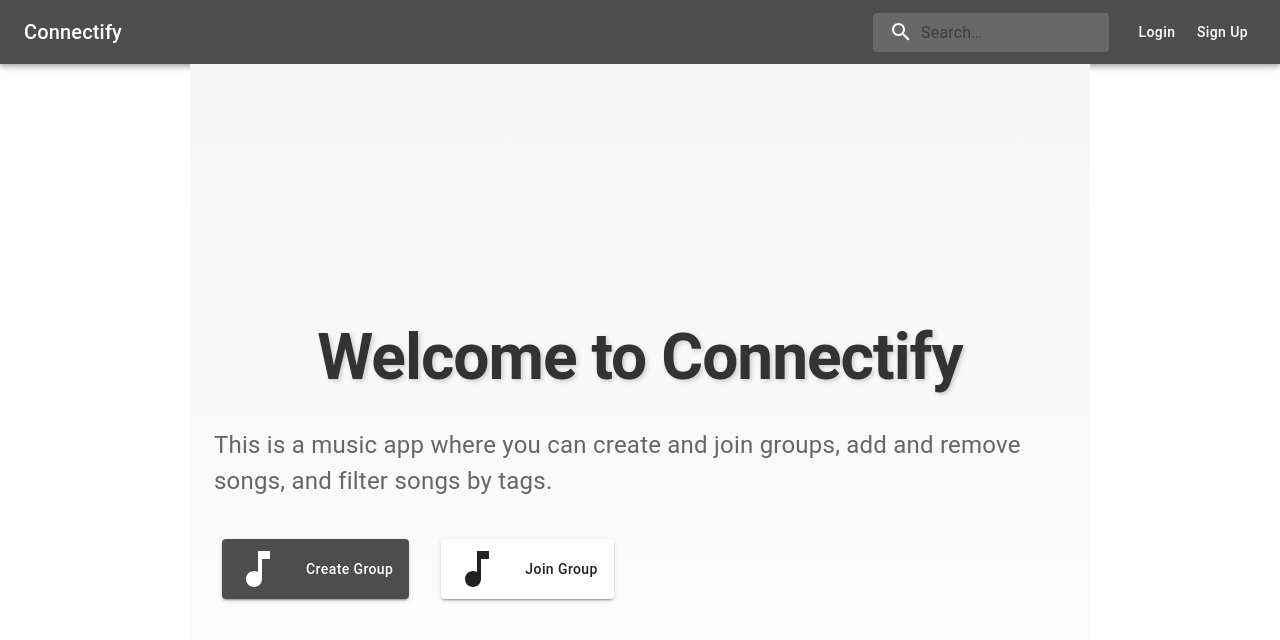
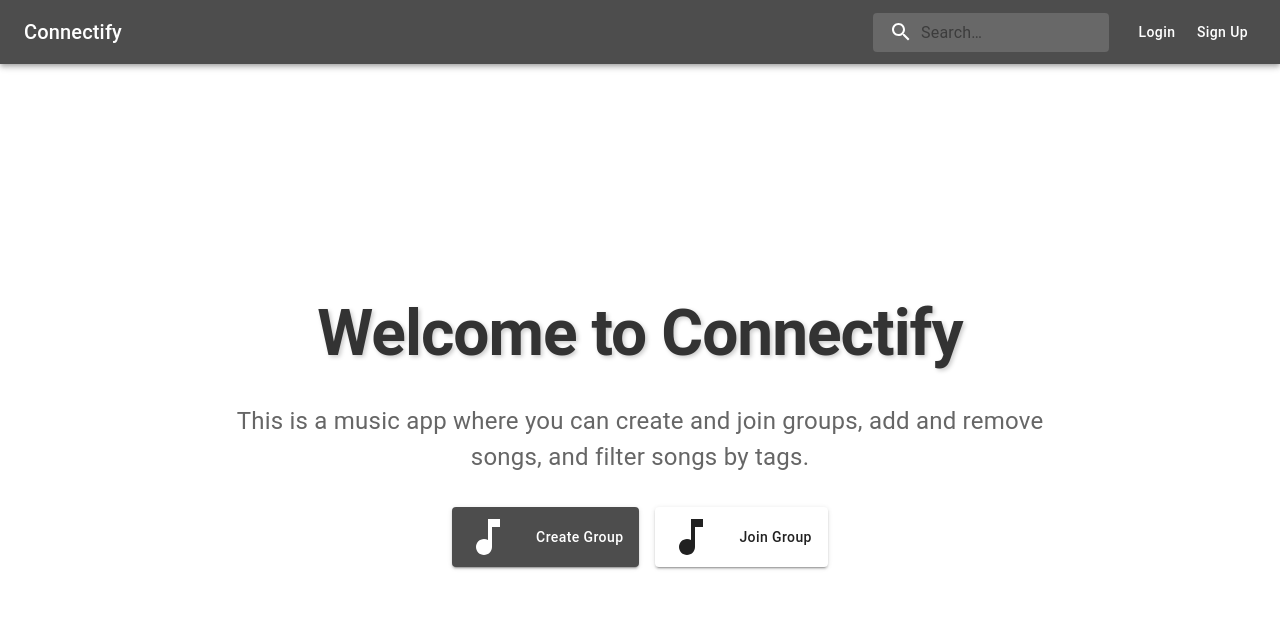
Before and after one commit to quanphan2906/symphonia, a Next.js app in the folder client/: page / in a window 1280 px wide. Shown: the top 640 px of the page. Built offline with nearby package versions, Linux system fonts and the light colour scheme; no server answers.

Commit message:
Merged home and add some edits

```diff
--- a/client/package.json
+++ b/client/package.json
@@ -1,7 +1,8 @@
 {
-  "name": "client",
+  "name": "connectify",
   "version": "0.1.0",
   "private": true,
+  "homepage": "https://GehadSalemFekry.github.io/connectify",
   "scripts": {
     "dev": "next dev",
     "build": "next build",
@@ -17,6 +18,7 @@
     "@mui/material": "^5.14.14",
     "@supabase/supabase-js": "^2.32.0",
     "dotenv": "^16.3.1",
+    "gh-pages": "^6.0.0",
     "next": "13.4.10",
     "react": "18.2.0",
     "react-dom": "18.2.0"
--- a/client/src/components/Header.js
+++ b/client/src/components/Header.js
@@ -58,7 +58,6 @@ const StyledInputBase = styled(InputBase)(({ theme }) => ({
 
 export default function Header() {
   const { user, logout } = useContext(UserContext);
-  // const user = true;
   const router = useRouter();
   const [anchorEl, setAnchorEl] = useState(null);
 
--- /dev/null
+++ b/client/src/components/Home.js
@@ -0,0 +1,86 @@
+import React from "react";
+import Typography from "@mui/material/Typography";
+import Container from "@mui/material/Container";
+import Button from "@mui/material/Button";
+import Grid from "@mui/material/Grid";
+import MusicNoteIcon from "@mui/icons-material/MusicNote";
+import { useRouter } from "next/router";
+
+function Home() {
+  const router = useRouter();
+
+  const handleClick = () => {
+    router.push("/auth/signup");
+  };
+  return (
+    <Container
+      maxWidth="md"
+      style={{
+        height: "calc(100vh - 64px)",
+        display: "flex",
+        flexDirection: "column",
+        justifyContent: "center",
+        textAlign: "center",
+      }}
+    >
+      <Typography
+        variant="h1"
+        style={{
+          fontSize: "4rem",
+          fontWeight: "bold",
+          marginBottom: "2rem",
+          color: "#333",
+          textShadow: "2px 2px 4px #ccc",
+        }}
+      >
+        Welcome to Connectify
+      </Typography>
+      <Typography
+        variant="body1"
+        style={{ fontSize: "1.5rem", marginBottom: "2rem", color: "#666" }}
+      >
+        This is a music app where you can create and join groups, add and remove
+        songs, and filter songs by tags.
+      </Typography>
+      <Grid
+        container
+        spacing={2}
+        style={{
+          display: "flex",
+          justifyContent: "center",
+        }}
+      >
+        <Grid item>
+          <Button
+            variant="contained"
+            color="primary"
+            onClick={handleClick}
+            startIcon={
+              <MusicNoteIcon
+                style={{ fontSize: "3rem", marginRight: "1rem" }}
+              />
+            }
+          >
+            Create Group
+          </Button>
+        </Grid>
+        <Grid item>
+          <Button
+            variant="contained"
+            color="secondary"
+            onClick={handleClick}
+            startIcon={
+              <MusicNoteIcon
+                style={{ fontSize: "3rem", marginRight: "1rem" }}
+              />
+            }
+          >
+            Join Group
+          </Button>
+        </Grid>
+      </Grid>
+    </Container>
+  );
+}
+
+export default Home;
--- a/client/src/components/groups/GroupDetails.js
+++ b/client/src/components/groups/GroupDetails.js
@@ -127,7 +127,7 @@ function GroupDetails({ groupId }) {
       <List>
         {filteredSongs.map((song) => (
           <SongItem
-            key={song.id}
+            key={song.song_id}
             song={song}
             onDelete={handleDeleteSong}
             onAddTag={handleAddTag}
--- a/client/src/components/groups/GroupList.js
+++ b/client/src/components/groups/GroupList.js
@@ -71,7 +71,7 @@ export default function GroupList() {
     };
 
     fetchGroups();
-  }, [user.user_id, getGroupsByUserId]);
+  }, [user.user_id]);
 
   const handleGroupClick = (groupId) => {
     router.push(`/groups/${groupId}`);
--- a/client/src/pages/_app.js
+++ b/client/src/pages/_app.js
@@ -3,8 +3,6 @@ import { ThemeProvider, CssBaseline } from "@mui/material";
 import AppContextProvider from "@/context/AppContextProvider";
 import theme from "../theme";
 import React from "react";
-import Link from "next/link";
-import { UserContext } from "@/context/UserContext";
 
 export default function App({ Component, pageProps }) {
   return (
@@ -16,29 +14,3 @@ export default function App({ Component, pageProps }) {
     </ThemeProvider>
   );
 }
-
-export function Header() {
-  return (
-    <header>
-      <nav>
-        <ul>
-          <li>
-            <Link href="/">
-              <a>Home</a>
-            </Link>
-          </li>
-          <li>
-            <Link href="/groups">
-              <a>Groups</a>
-            </Link>
-          </li>
-          <li>
-            <Link href="/songs">
-              <a>Songs</a>
-            </Link>
-          </li>
-        </ul>
-      </nav>
-    </header>
-  );
-}
--- a/client/src/pages/index.js
+++ b/client/src/pages/index.js
@@ -2,11 +2,7 @@ import React, { useContext } from "react";
 import { UserContext } from "@/context/UserContext";
 import Header from "@/components/Header";
 import GroupList from "@/components/groups/GroupList";
-import Typography from "@mui/material/Typography";
-import Container from "@mui/material/Container";
-import Button from "@mui/material/Button";
-import Grid from "@mui/material/Grid";
-import MusicNoteIcon from "@mui/icons-material/MusicNote";
+import Home from "@/components/Home";
 
 function HomePage() {
   const { user } = useContext(UserContext);
@@ -14,51 +10,10 @@ function HomePage() {
   return (
     <div>
       <Header />
-      <Container
-        maxWidth="md"
-        style={{
-          height: "100vh",
-          backgroundImage: "linear-gradient(to bottom, #f5f5f5, #fff)",
-          display: "flex",
-          flexDirection: "column",
-          justifyContent: "center",
-          alignItems: "center",
-        }}
-      >
-        <Typography variant="h1" style={{ fontSize: "4rem", fontWeight: "bold", marginBottom: "2rem", color: "#333", textShadow: "2px 2px 4px #ccc" }}>
-          Welcome to Connectify
-        </Typography>
-        <Typography variant="body1" style={{ fontSize: "1.5rem", marginBottom: "2rem", color: "#666" }}>
-          This is a music app where you can create and join groups, add and remove songs, and filter songs by tags.
-        </Typography>
-        <Grid container spacing={2}>
-          <Grid item>
-            <Button
-              variant="contained"
-              color="primary"
-              style={{ margin: "8px" }}
-              startIcon={<MusicNoteIcon style={{ fontSize: "3rem", marginRight: "1rem" }} />}
-            >
-              Create Group
-            </Button>
-          </Grid>
-          <Grid item>
-            <Button
-              variant="contained"
-              color="secondary"
-              style={{ margin: "8px" }}
-              startIcon={<MusicNoteIcon style={{ fontSize: "3rem", marginRight: "1rem" }} />}
-            >
-              Join Group
-            </Button>
-          </Grid>
-        </Grid>
-        {user && (
-          <div style={{ display: "flex" }}>
-            <GroupList />
-          </div>
-        )}
-      </Container>
+      <div style={{ display: "flex" }}>
+        {user && <GroupList />}
+        <Home />
+      </div>
     </div>
   );
 }
```
Also changed, not shown: 1 other file (tests, documents, lock files or other folders).
